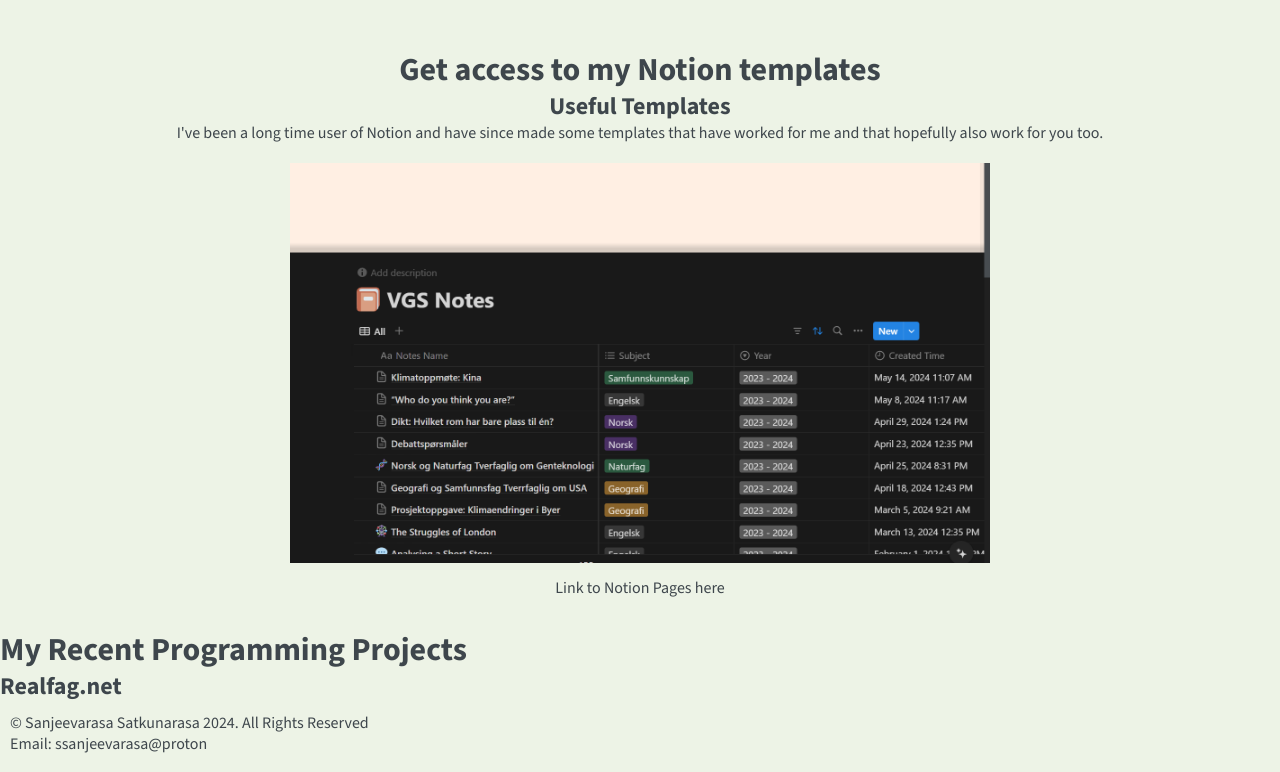
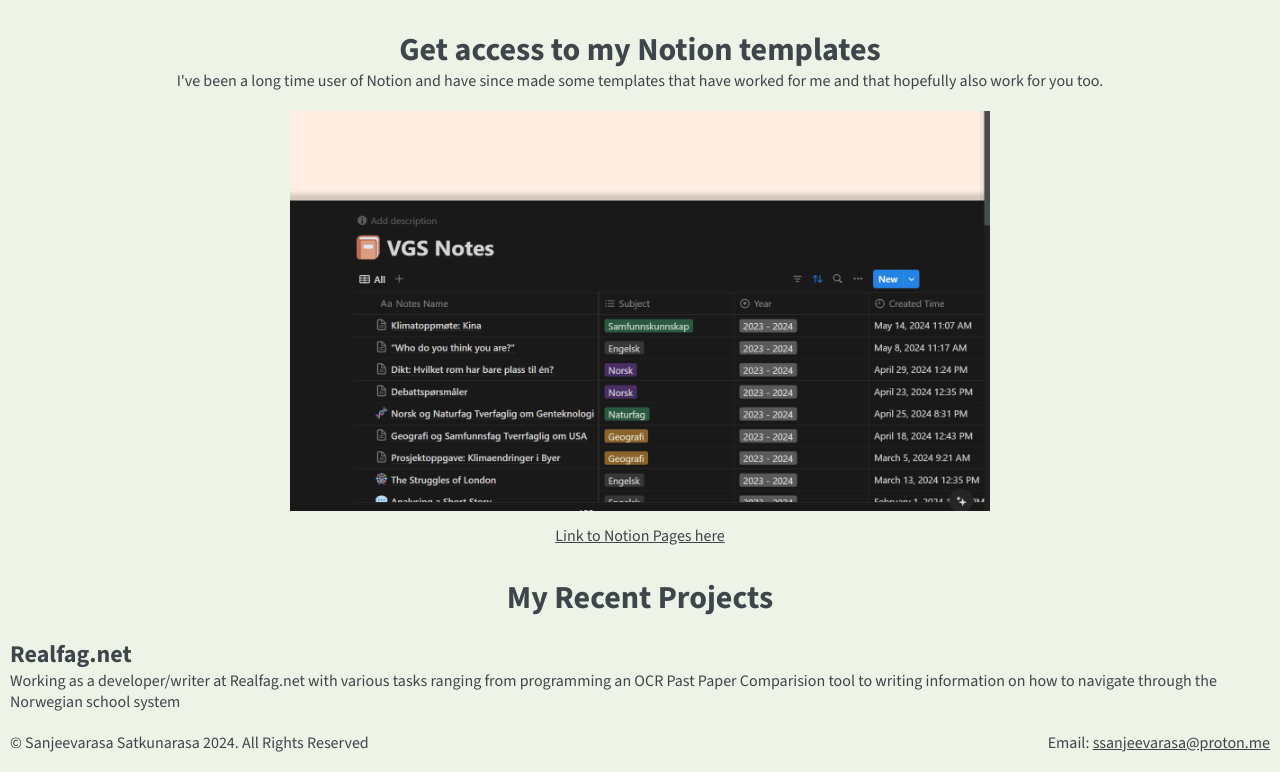
Before and after one commit to sanjeevarasa-satkunarasa/Personal-Portofolio, a plain HTML site: page index.html in a window 1280 px wide. Shown: the part 1019-1791 px from the top of the page. Drawn offline with nearby package versions, Linux system fonts and the light colour scheme.

Commit message:
Fixed All Cards Styling

```diff
--- a/index.html
+++ b/index.html
@@ -56,24 +56,23 @@
     <div id="notion">
         <h1>Get access to my Notion templates</h1>
         <div id="templates">
-            <h2>Useful Templates</h2>
             <p>I've been a long time user of Notion and have since made some templates that have worked for me and that hopefully also work for you too. </p>
             <img src="/media/notion.png" id="notion-img">
             <p><a href="https://sanjeevarasa.notion.site/Notion-Templates-by-Sanjeevan-e4f3434a10d7469f86a5058083fca4ad" target="_blank">Link to Notion Pages here</a></p>
         </div>
     </div>
     <div id="project">
-        <h1>My Recent Programming Projects</h1>
+        <h1>My Recent Projects</h1>
         <div class="project_container">
             <div class="project_item">
                 <h2>Realfag.net</h2>
-                <p></p>
+                <p>Working as a developer/writer at Realfag.net with various tasks ranging from programming an OCR Past Paper Comparision tool to writing information on how to navigate through the Norwegian school system</p>
             </div>
         </div>
     </div>
 </body>
 <footer>
-    <p>© Sanjeevarasa Satkunarasa 2024. All Rights Reserved</p>
-    <p>Email: ssanjeevarasa@proton</p>
+    <p id="copyright">© Sanjeevarasa Satkunarasa 2024. All Rights Reserved</p>
+    <p id="contact">Email: <a href="mailto:ssanjeevarasa@proton.me">ssanjeevarasa@proton.me</a></p>
 </footer>
 </html>
--- a/style.css
+++ b/style.css
@@ -7,7 +7,6 @@
 p, h1, h2, h3, h4 , a{
     color:#3E464C;
     font-family: "Source Sans 3", sans-serif;
-    text-decoration: none;
 }
 
 header {
@@ -34,6 +33,7 @@ header {
 
 .nav-items {
     display: inline-block;
+    padding-top: 10px;
     margin-right: 10px;
 }
 
@@ -50,24 +50,29 @@ header {
     padding-top: 15px;
     background-color: #EDF3E6;
     filter: opacity(90%);
+    z-index: 3;
 }
 
 #introduction {
     padding-top: 150px;
+    padding-bottom: 175px;
 }
 
 #links_button {
-    padding-top: 150px;
+    position: absolute;
+    padding-top: 75px;
     list-style: none;
 }
 
 #links_button li {
     display: inline-block;
     list-style: none;
+    z-index: 0;
 }
 
 #links_button button {
     border: none;
+    padding-right: 600px;
 }
 
 #links_button button img {
@@ -103,11 +108,6 @@ header {
     padding-bottom: 30px;
 }
 
-#template h2 {
-    padding-top: 20px;
-    padding-bottom: 20px;
-}
-
 #notion-img {
     padding-top: 20px;
     padding-bottom: 10px;
@@ -115,7 +115,26 @@ header {
     width: 700px;
 }
 
+#project h1 {
+    text-align: center;
+}
+
+.project_container {
+    padding-top: 20px;
+    padding-left: 10px;
+}
+
 footer {
-    padding: 10px;
+    padding-top: 20px;
+    padding-bottom: 40px;
+}
 
+#copyright {
+    float:left;
+    padding-left: 10px;
 }
+
+#contact {
+    float:right;
+    padding-right: 10px;
+}
```
